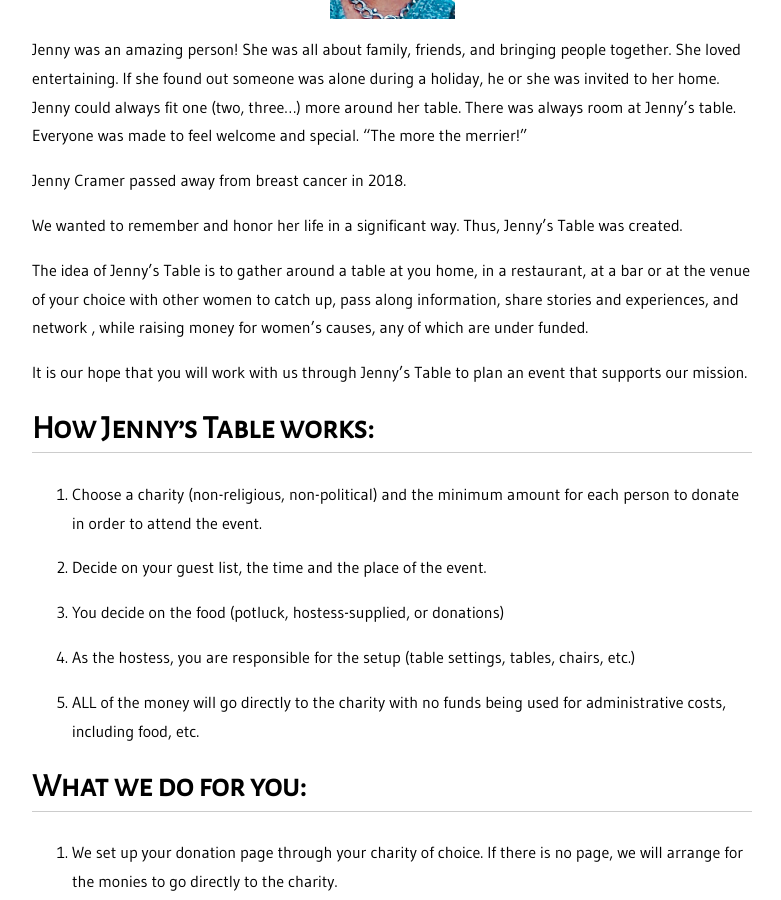
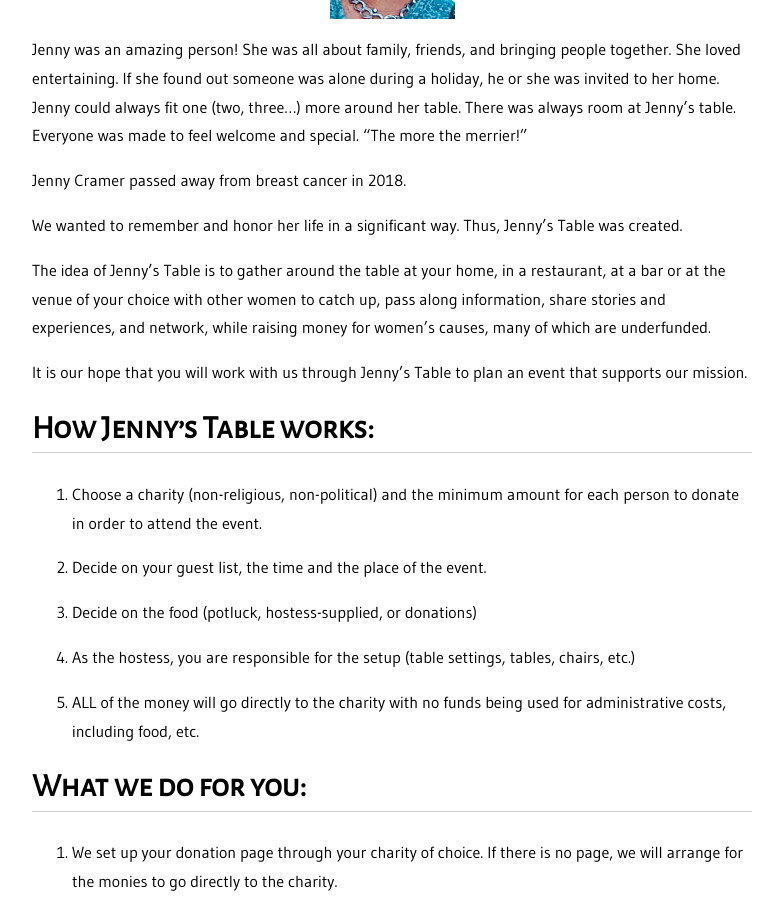
Before and after one commit to jennystable/website, a Jekyll site: the page built from index.markdown, in a window 1280 px wide and 900 px high, scrolled down 425 px. Shown: the whole window, without its empty margins (248-1029 px from the left). Built offline with Jekyll 4.4.1, drawn with Linux system fonts in a browser that asks for light colours.

Commit message:
Updated Index

```diff
--- a/index.markdown
+++ b/index.markdown
@@ -12,7 +12,7 @@ Jenny Cramer passed away from breast cancer in 2018.
 
 We wanted to remember and honor her life in a significant way.  Thus, Jenny's Table was created.
 
-The idea of Jenny's Table is to gather around a table at you home, in a restaurant, at a bar or at the venue of your choice with other women to catch up, pass along information, share stories and experiences, and network , while raising money for women's causes, any of which are under funded.
+The idea of Jenny's Table is to gather around the table at your home, in a restaurant, at a bar or at the venue of your choice with other women to catch up, pass along information, share stories and experiences, and network, while raising money for women's causes, many of which are underfunded.
 
 It is our hope that you will work with us through Jenny’s Table to plan an event that supports our mission.
 
@@ -22,7 +22,7 @@ It is our hope that you will work with us through Jenny’s Table to plan an eve
 
 2. Decide on your guest list, the time and the place of the event.
 
-3. You decide on the food (potluck, hostess-supplied, or donations)
+3. Decide on the food (potluck, hostess-supplied, or donations)
 
 4. As the hostess, you are responsible for the setup (table settings, tables, chairs, etc.)
 
```
